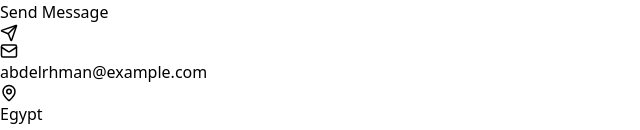
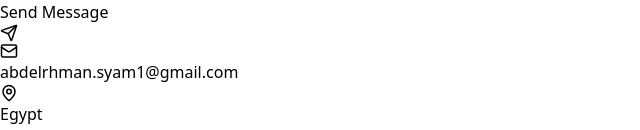
Before and after one commit to AbdelrhmanMaged1/my-portfolio, a React (Vite) app: page / in a window 1280 px wide. Shown: the part 2026-2156 px from the top of the page, without its empty margins (0-640 px from the left). Built offline with nearby package versions, Linux system fonts and the light colour scheme.

Commit message:
Update portfolio: added animations, new content, and Mindflow link

```diff
--- a/src/App.jsx
+++ b/src/App.jsx
@@ -245,7 +245,7 @@ export default function App() {
           </div>
 
           <div className="flex gap-6 pt-8 text-slate-400">
-            <a href="https://github.com/AbdelrhmanMaged1" className="hover:text-teal-400 transition-all hover:scale-125 hover:rotate-6"><Github size={24} /></a>
+            <a href="https://github.com/AbdelrhmanMaged1" target="_blank" className="hover:text-teal-400 transition-all hover:scale-125 hover:rotate-6"><Github size={24} /></a>
             <a href="#" className="hover:text-teal-400 transition-all hover:scale-125 hover:-rotate-6"><Linkedin size={24} /></a>
             {/* UPDATED: Direct Gmail Link for Hero Section */}
             <a href="https://mail.google.com/mail/?view=cm&fs=1&to=abdelrhman@example.com" target="_blank" rel="noopener noreferrer" className="hover:text-teal-400 transition-all hover:scale-125 hover:rotate-6"><Mail size={24} /></a>
@@ -534,7 +534,7 @@ export default function App() {
               {/* UPDATED: Direct Gmail Link for Contact Section */}
               <a href="https://mail.google.com/mail/?view=cm&fs=1&to=abdelrhman@example.com" target="_blank" rel="noopener noreferrer" className="flex items-center gap-2 hover:text-teal-400 transition-all hover:scale-105">
                 <Mail size={18} className="text-teal-400" />
-                <span>abdelrhman@example.com</span>
+                <span>abdelrhman.syam1@gmail.com</span>
               </a>
               <div className="flex items-center gap-2 hover:text-teal-400 transition-all hover:scale-105 cursor-default">
                 <MapPin size={18} className="text-teal-400" />
```
